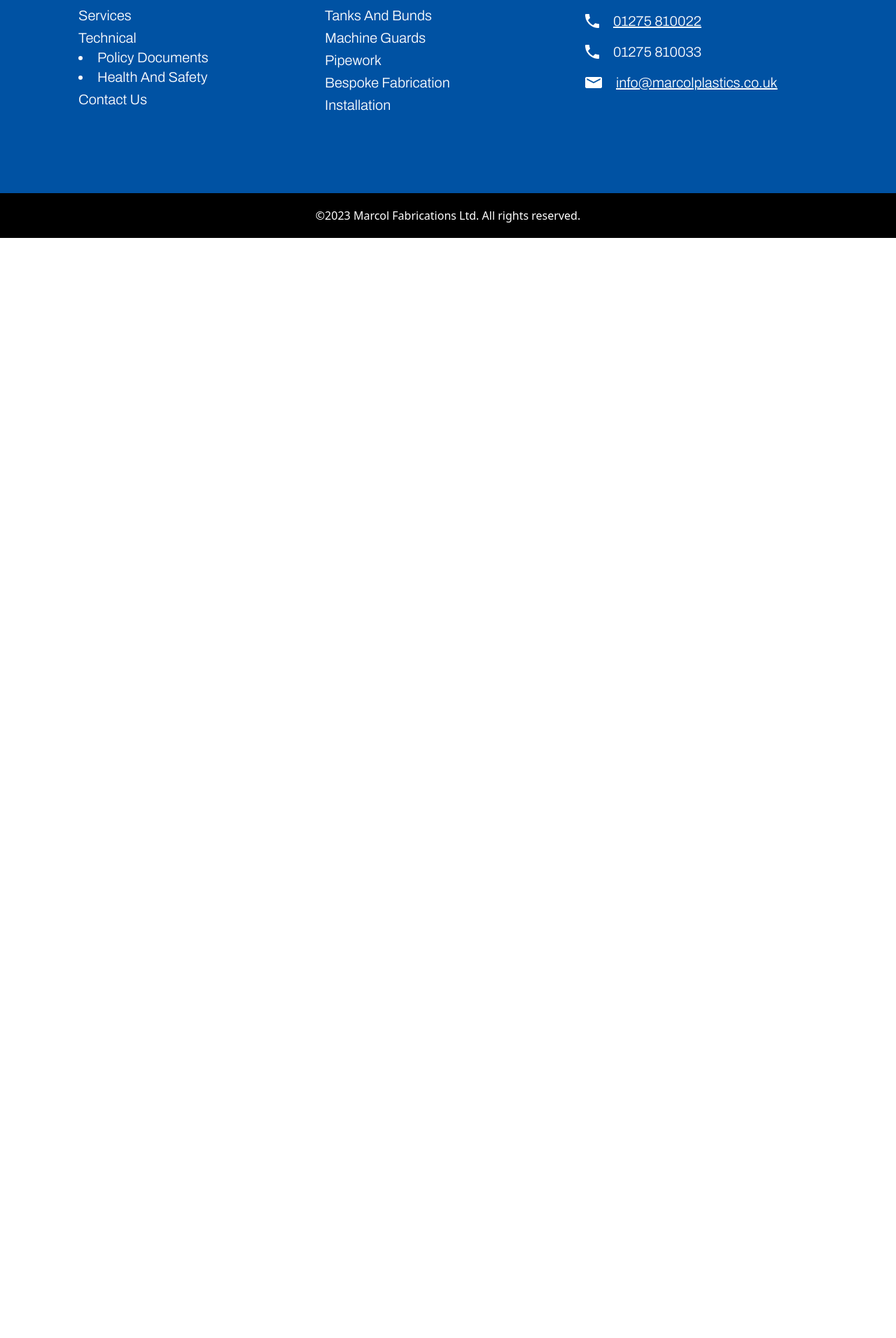
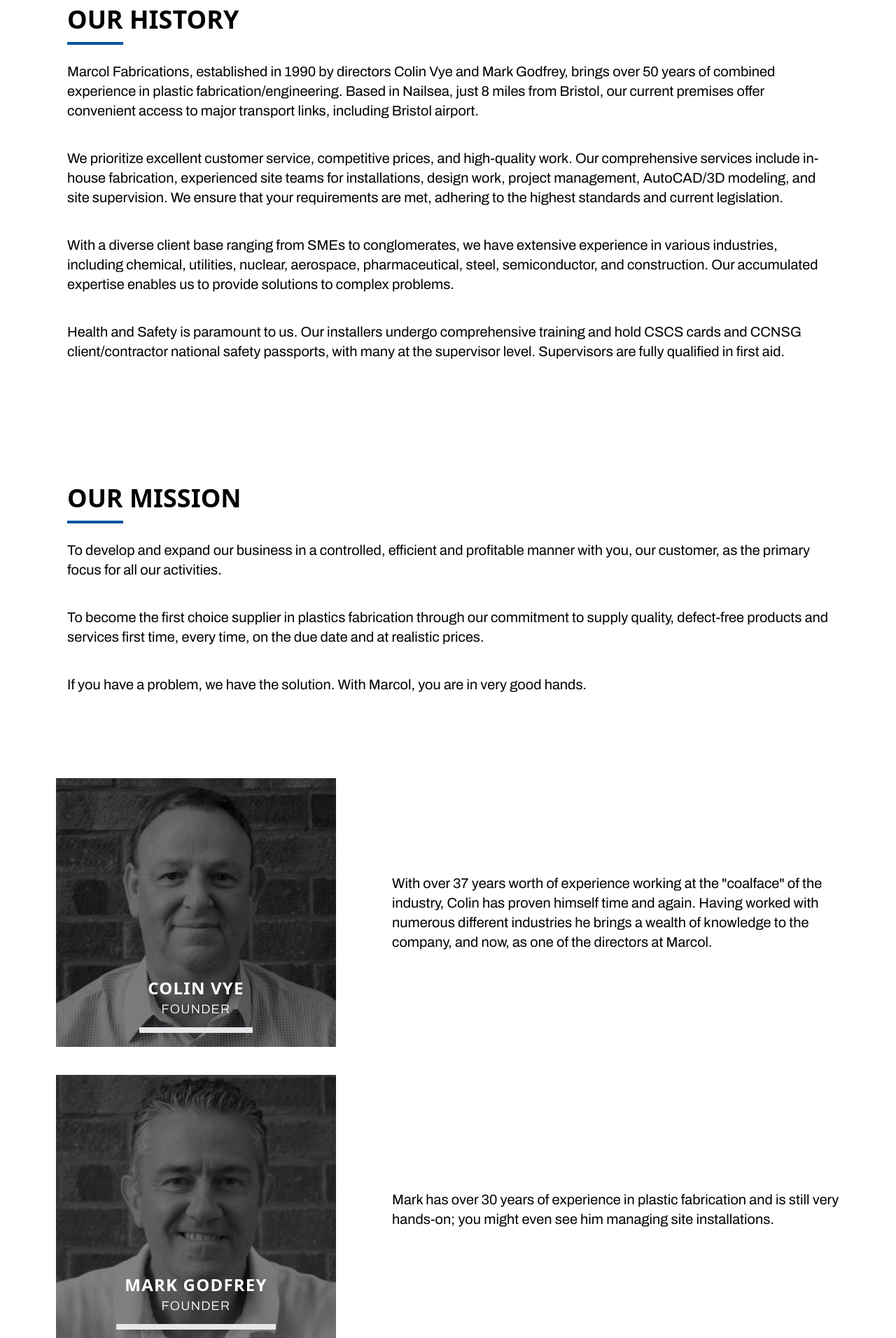
Before and after one commit to alparslankorkmaz/marcol-redone, a Next.js app: page /about-us in a window 1280 px wide. Shown: the part 888-2800 px from the top of the page at 70% size. Before the commit the page ends 1228 px from the top, so only its background shows below. Built offline with nearby package versions, Linux system fonts and the light colour scheme.

Commit message:
add about us page

```diff
--- a/src/app/about-us/page.js
+++ b/src/app/about-us/page.js
@@ -1,7 +1,135 @@
 export default function AboutUs() {
   return (
     <>
-      <div className="text-center p-56 text-5xl">hello</div>
+      <div className="relative">
+        <img
+          src="/images/about-us.jpg"
+          alt="closeup pipe"
+          className="min-h-screen object-cover"
+        />
+        <h1 className="font-black lg:whitespace-nowrap absolute top-1/2 left-1/2 -translate-x-1/2 -translate-y-1/2 uppercase text-center text-white text-5xl lg:text-7xl tracking-widest">
+          about us
+          <span className="font-archivo my-10 tracking-normal block text-xl lg:text-4xl lg:mb-4 font-light">
+            {" "}
+            find out about marcol fabrications{" "}
+          </span>{" "}
+        </h1>
+      </div>
+      {/* OUR HISTORY */}
+      <div className="p-10 lg:p-24">
+        <h2 className="font-black text-4xl uppercase">
+          {" "}
+          <span className="border-b-4 border-marcol-blue py-2">our</span>{" "}
+          history
+        </h2>
+        <p className="my-10 font-archivo text-lg lg:text-xl">
+          Marcol Fabrications, established in 1990 by directors Colin Vye and
+          Mark Godfrey, brings over 50 years of combined experience in plastic
+          fabrication/engineering. Based in Nailsea, just 8 miles from Bristol,
+          our current premises offer convenient access to major transport links,
+          including Bristol airport.{" "}
+        </p>
+        <p className="my-10 font-archivo text-lg lg:text-xl">
+          We prioritize excellent customer service, competitive prices, and
+          high-quality work. Our comprehensive services include in-house
+          fabrication, experienced site teams for installations, design work,
+          project management, AutoCAD/3D modeling, and site supervision. We
+          ensure that your requirements are met, adhering to the highest
+          standards and current legislation.{" "}
+        </p>
+        <p className="my-10 font-archivo text-lg lg:text-xl">
+          With a diverse client base ranging from SMEs to conglomerates, we have
+          extensive experience in various industries, including chemical,
+          utilities, nuclear, aerospace, pharmaceutical, steel, semiconductor,
+          and construction. Our accumulated expertise enables us to provide
+          solutions to complex problems.{" "}
+        </p>
+        <p className="my-10 font-archivo text-lg lg:text-xl">
+          Health and Safety is paramount to us. Our installers undergo
+          comprehensive training and hold CSCS cards and CCNSG client/contractor
+          national safety passports, with many at the supervisor level.
+          Supervisors are fully qualified in first aid.{" "}
+        </p>
+      </div>
+      {/* OUR MISSION */}
+      <div className="p-10 lg:px-24">
+        <h2 className="font-black text-4xl uppercase">
+          {" "}
+          <span className="border-b-4 border-marcol-blue py-2">our</span>{" "}
+          mission
+        </h2>
+        <p className="my-10 font-archivo text-lg lg:text-xl">
+          To develop and expand our business in a controlled, efficient and
+          profitable manner with you, our customer, as the primary focus for all
+          our activities.{" "}
+        </p>
+        <p className="my-10 font-archivo text-lg lg:text-xl">
+          To become the first choice supplier in plastics fabrication through
+          our commitment to supply quality, defect-free products and services
+          first time, every time, on the due date and at realistic prices.{" "}
+        </p>
+        <p className="my-10 font-archivo text-lg lg:text-xl">
+          If you have a problem, we have the solution. With Marcol, you are in
+          very good hands.{" "}
+        </p>
+      </div>
+      <div className="grid grid-cols-3 gap-32 lg:gap-10 m-10 lg:mx-20">
+        {/* COLIN */}
+        <div className="grid grid-cols-5 col-span-3 gap-10 lg:gap-20">
+          <div className="bg-colin col-span-5 lg:col-span-2 bg-cover bg-no-repeat bg-center h-96 flex flex-col justify-end items-center">
+            <div className="text-center mb-5 border-b-8 p-3 font-black text-xl lg:text-2xl tracking-wider whitespace-nowrap text-white uppercase">
+              <p> colin vye </p>
+              <p className="font-archivo font-light lg:text-lg"> founder </p>
+            </div>
+          </div>
+          <div className="col-span-5 lg:col-span-3 flex items-center">
+            <p className="font-archivo text-lg lg:text-xl">
+              With over 37 years worth of experience working at the "coalface"
+              of the industry, Colin has proven himself time and again. Having
+              worked with numerous different industries he brings a wealth of
+              knowledge to the company, and now, as one of the directors at
+              Marcol.
+            </p>
+          </div>
+        </div>
+        {/* MARK */}
+        <div className="grid grid-cols-5 col-span-3 gap-10 lg:gap-20">
+          <div className="bg-mark col-span-5 lg:col-span-2 bg-cover bg-no-repeat bg-center h-96 flex flex-col justify-end items-center">
+            <div className="text-center mb-5 border-b-8 p-3 font-black text-xl lg:text-2xl tracking-wider whitespace-nowrap text-white uppercase">
+              <p> mark godfrey </p>
+              <p className="font-archivo font-light lg:text-lg"> founder </p>
+            </div>
+          </div>
+          <div className="col-span-5 lg:col-span-3 flex items-center">
+            <p className="font-archivo text-lg lg:text-xl">
+              Mark has over 30 years of experience in plastic fabrication and is
+              still very hands-on; you might even see him managing site
+              installations.{" "}
+            </p>
+          </div>
+        </div>
+        {/* RICHARD */}
+        <div className="grid grid-cols-5 col-span-3 gap-10 lg:gap-20">
+          <div className="bg-richard col-span-5 lg:col-span-2 bg-cover bg-no-repeat bg-center h-96 flex flex-col justify-end items-center">
+            <div className="text-center mb-5 border-b-8 p-3 font-black text-xl lg:text-2xl tracking-wider whitespace-nowrap text-white uppercase">
+              <p> richard baker </p>
+              <p className="font-archivo font-light lg:text-lg">
+                {" "}
+                project manager{" "}
+              </p>
+            </div>
+          </div>
+          <div className="col-span-5 lg:col-span-3 flex items-center">
+            <p className="font-archivo text-lg lg:text-xl">
+              With over 37 years worth of experience working at the "coalface"
+              of the industry, Colin has proven himself time and again. Having
+              worked with numerous different industries he brings a wealth of
+              knowledge to the company, and now, as one of the directors at
+              Marcol.
+            </p>
+          </div>
+        </div>
+      </div>
     </>
   );
 }
--- a/src/components/WhatWeDo.js
+++ b/src/components/WhatWeDo.js
@@ -3,7 +3,7 @@
 export default function WhatWeDo() {
   return (
     <>
-      <div className="bg-white p-10 lg:p-24">
+      <div className="p-10 lg:p-24">
         <h2 className="font-black text-4xl uppercase">
           {" "}
           <span className="border-b-4 border-marcol-blue py-2">what</span> we do
--- a/tailwind.config.js
+++ b/tailwind.config.js
@@ -8,7 +8,10 @@
   theme: {
     extend: {
       backgroundImage: {
-        "services": "url('/images/our_services/services_bg.jpg')",
+        services: "url('/images/our_services/services_bg.jpg')",
+        colin: "url('/images/our_team/1.jpg')",
+        mark: "url('/images/our_team/2.jpg')",
+        richard: "url('/images/our_team/3.jpg')",
       },
       aspectRatio: {
         "3/2": "3 / 2",
```
Also changed, not shown: public/images/about-us.jpg (added).
